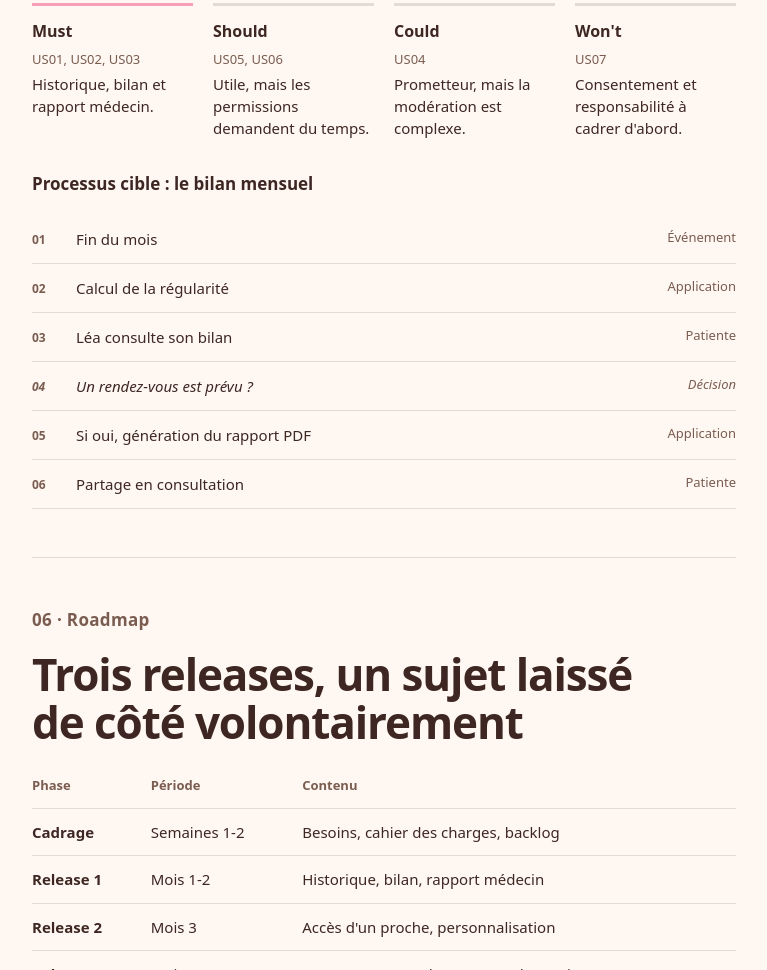
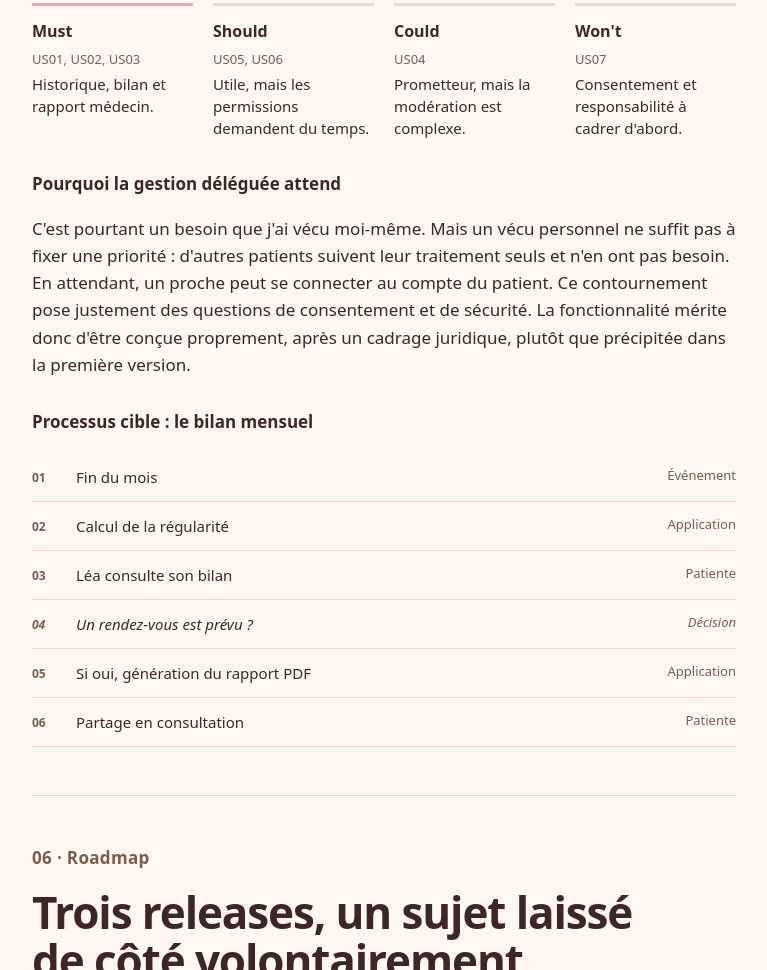
Before and after one commit to Mariam-project/portfolio, a plain HTML site: page meditrack.html in a window 1280 px wide. Shown: the part 5374-6344 px from the top of the page, without its empty margins (264-1031 px from the left). Drawn offline with Linux system fonts and the light colour scheme.

Commit message:
MediTrack : justification de la priorisation
Co-Authored-By: Claude Opus 5.5 <noreply@anthropic.com>
Claude-Session: https://claude.ai/code/session_015nzzn4CJSdmHW8GwD7fvDw

```diff
--- a/meditrack.html
+++ b/meditrack.html
@@ -160,6 +160,8 @@
             <div><b>Could</b><small>US04</small>Prometteur, mais la modération est complexe.</div>
             <div><b>Won't</b><small>US07</small>Consentement et responsabilité à cadrer d'abord.</div>
           </div>
+          <h3>Pourquoi la gestion déléguée attend</h3>
+          <p>C'est pourtant un besoin que j'ai vécu moi-même. Mais un vécu personnel ne suffit pas à fixer une priorité : d'autres patients suivent leur traitement seuls et n'en ont pas besoin. En attendant, un proche peut se connecter au compte du patient. Ce contournement pose justement des questions de consentement et de sécurité. La fonctionnalité mérite donc d'être conçue proprement, après un cadrage juridique, plutôt que précipitée dans la première version.</p>
           <h3>Processus cible : le bilan mensuel</h3>
           <ol class="flow">
             <li>Fin du mois<span>Événement</span></li>
```
